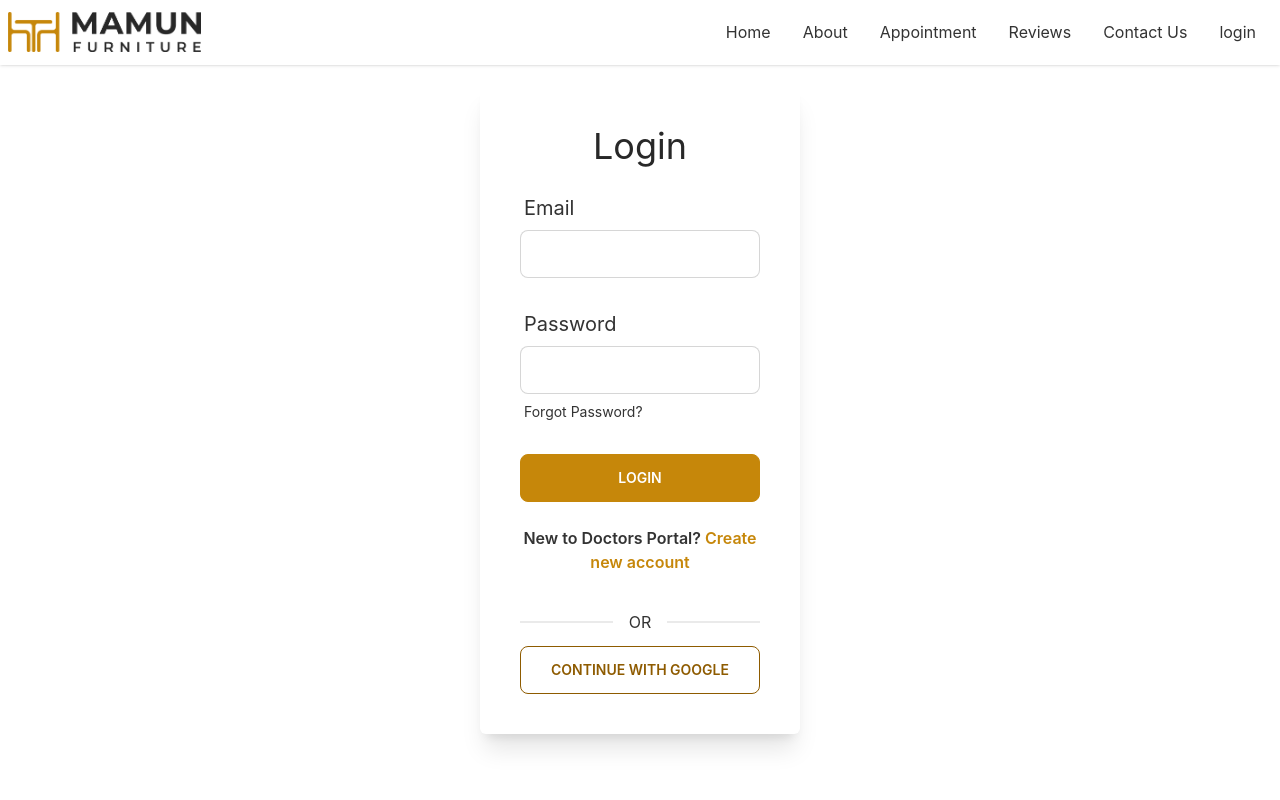
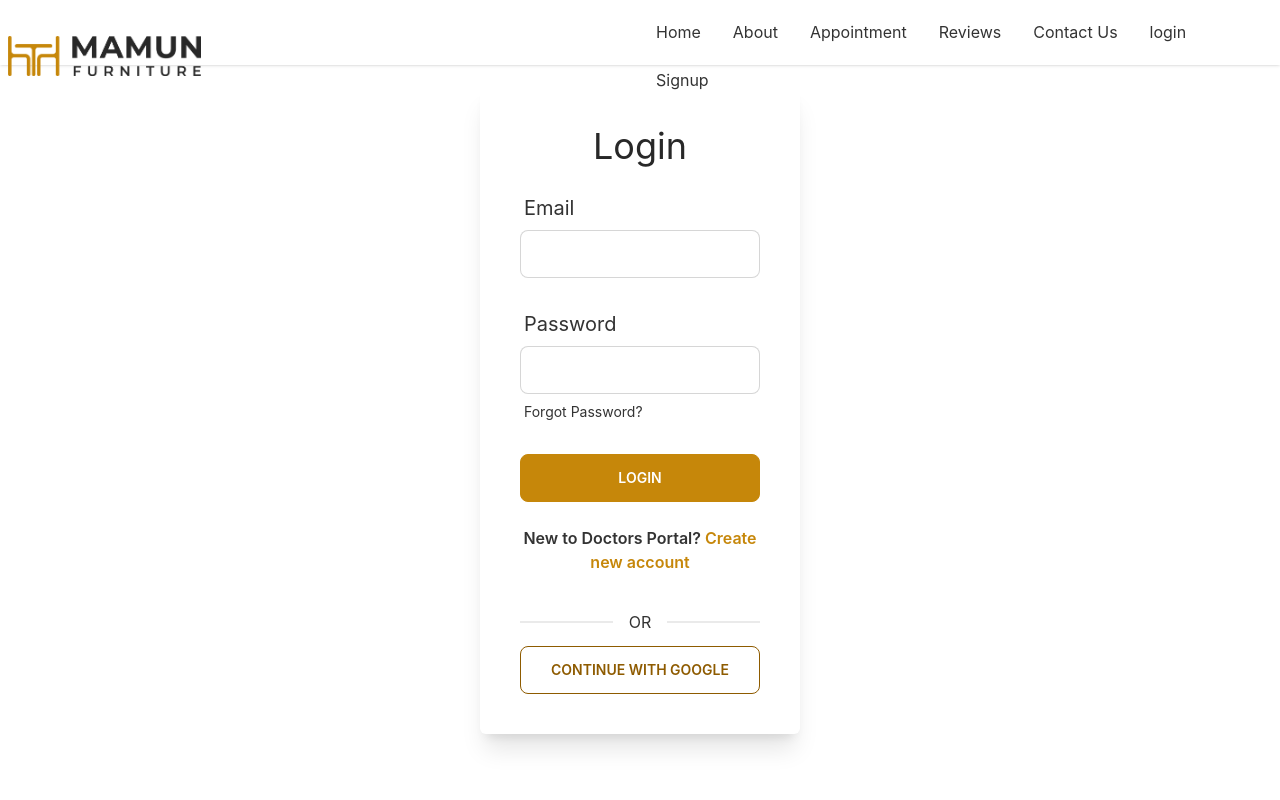
Before and after one commit to abdullah-mamun369/mamun-furniture-client, a React (Create React App) app: page /login in a window 1280 px wide. Shown: the top 800 px of the page. Built offline with nearby package versions, Linux system fonts and the light colour scheme; no server answers.

Commit message:
Login and signup button updated in the navbar

```diff
--- a/src/Pages/Shared/Navbar/Navbar.js
+++ b/src/Pages/Shared/Navbar/Navbar.js
@@ -1,9 +1,12 @@
-import React from 'react';
+import React, { useContext } from 'react';
 import { Link } from 'react-router-dom';
 import logo from '../../../assets/logo.png'
+import { AuthContext } from '../../../Context/AuthProvider';
 import './Navbar.css'
 
 const Navbar = () => {
+
+    const { user, logOut } = useContext(AuthContext)
 
     const menuItem = <React.Fragment>
         <li><Link to='/'>Home</Link></li>
@@ -12,7 +15,15 @@ const Navbar = () => {
 
         <li><Link to='/reviews'>Reviews</Link></li>
         <li><Link to='/contact'>Contact Us</Link></li>
-        <li><Link to='/login'>login</Link></li>
+        {
+            user ?
+                <li onClick={() => { logOut() }}><Link>Log Out</Link></li>
+                :
+                <>
+                    <li><Link to='/login'>login</Link></li>
+                    <li><Link to='/signup'>Signup</Link></li>
+                </>
+        }
     </React.Fragment>
 
     return (
```
